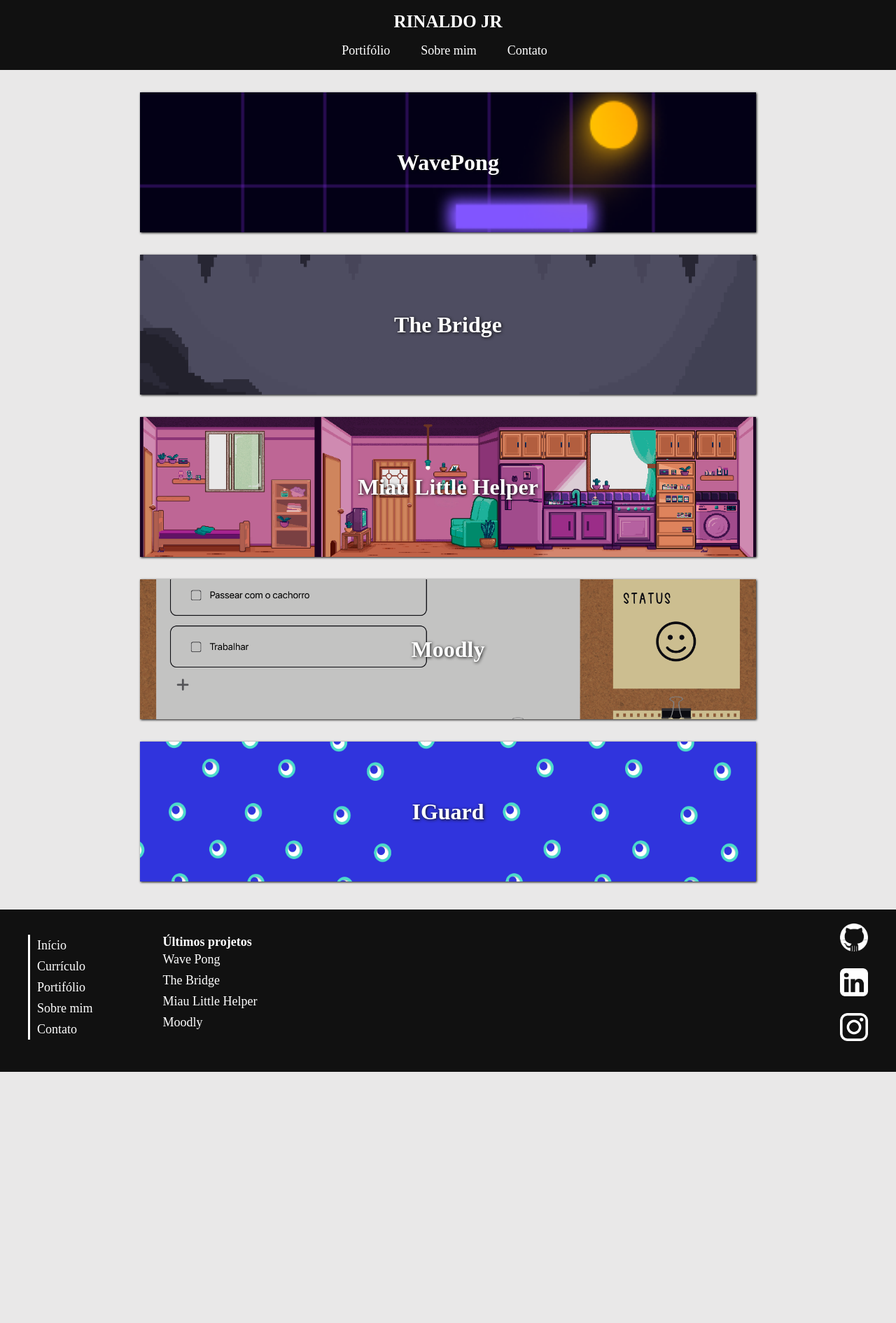
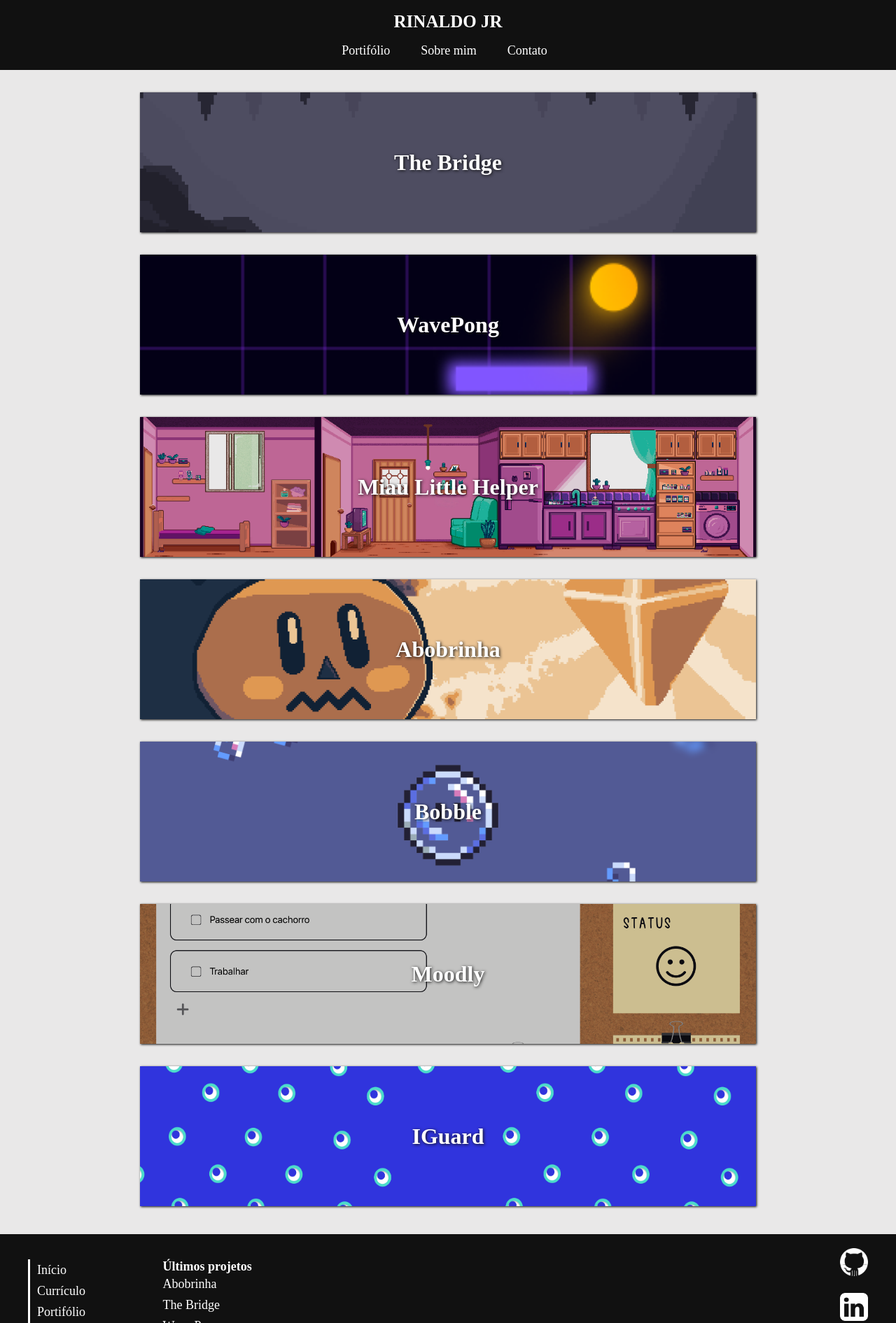
Before and after one commit to rinaldosbj/Portifolio, a plain HTML site: page portfolio.html in a window 1280 px wide. Shown: the top 1891 px of the page at 70% size. Before the commit the page ends 1532 px from the top, so only its background shows below. Drawn offline with Linux system fonts and the light colour scheme; a web font is replaced by a local one.

Commit message:
update projects

```diff
--- a/portfolio.html
+++ b/portfolio.html
@@ -25,19 +25,29 @@
     <div class="wraper">
         <main>
             <section class="port-projetos">
-                <a href="https://github.com/RinaldoJr4/WavePong">
+                <a href="https://apps.apple.com/br/app/the-bridge-a-travessia/id6451073064">
+                    <div class="TheBridge">
+                        <h3>The Bridge</h3>
+                    </div>
+                </a>
+                <a href="https://apps.apple.com/br/app/wave-pong/id6444109159">
                     <div class="WavePong">
                         <h3>WavePong</h3>
                     </div>
                 </a>
-                <a href="https://github.com/RinaldoJr4/TheBridge">
-                    <div class="TheBridge">
-                        <h3>The Bridge</h3>
+                <a href="https://apps.apple.com/br/app/miau-little-helper/id6447702341">
+                    <div class="MLH">
+                        <h3>Miau Little Helper</h3>
                     </div>
                 </a>
-                <a href="https://github.com/victorKammerer/Miau-Little-Helper">
-                    <div class="MLH">
-                        <h3>Miau Little Helper</h3>
+                <a href="https://rinaldosbj.itch.io/abobrinha">
+                    <div class="Abobrinha">
+                        <h3>Abobrinha</h3>
+                    </div>
+                </a>
+                <a href="https://rinaldosbj.itch.io/bobble">
+                    <div class="Bobble">
+                        <h3>Bobble</h3>
                     </div>
                 </a>
                 <a href="https://github.com/RinaldoJr4/Moodly">
@@ -66,10 +76,10 @@
         </ul>
         <ul class="projetoslinks">
             <li class="projetostitle">Últimos projetos</li>
+            <li><a href="https://rinaldosbj.itch.io/abobrinha">Abobrinha</a></li>
+            <li><a href="https://apps.apple.com/br/app/the-bridge-a-travessia/id6451073064">The Bridge</a></li>
             <li><a href="https://apps.apple.com/br/app/wave-pong/id6444109159">Wave Pong</a></li>
-            <li><a href="https://github.com/RinaldoJr4/TheBridge">The Bridge</a></li>
-            <li><a href="https://github.com/victorKammerer/Miau-Little-Helper">Miau Little Helper</a></li>
-            <li><a href="https://github.com/RinaldoJr4/Moodly">Moodly</a></li>
+            <li><a href="https://apps.apple.com/br/app/miau-little-helper/id6447702341">Miau Little Helper</a></li>
         </ul>
         <div class="socialmedia">
             <a href="https://github.com/RinaldoJr4">
--- a/style.css
+++ b/style.css
@@ -135,6 +135,7 @@ h3 {
 }
 .boxlink:hover {
     transform: scale(1.05);
+    background-color: #588eb6;
 }
 
 /*
@@ -173,9 +174,11 @@ h3 {
     background-size: cover;
     transition: transform 0.5s;
     box-shadow: 1px 1px 3px #111;
+    opacity: 100%;
 }
 .port-projetos a div:hover {
     transform: scale(1.05);
+    opacity: 90%;
 }
 
 .WavePong {
@@ -196,6 +199,14 @@ h3 {
 
 .IGuard {
     background-image: url(Img/IGuard.png);
+}
+
+.Abobrinha {
+    background-image: url(Img/Abobrinha.png);
+}
+
+.Bobble {
+    background-image: url(Img/Bobble.png);
 }
 
 /* Sobre mim */
@@ -402,10 +413,6 @@ footer ul li a:hover{
         padding:0px;
     }
 
-    header {
-        background-color: #588eb6;
-    }
-
     header nav ul li a {
         font-size: 18px;
     }
```
Also changed, not shown: about.html (+4 -4 lines), contact.html (+4 -4 lines), index.html (+3 -3 lines), Img/Abobrinha.png (added), Img/Bobble.png (added), Img/workinprogress.png (added), 2 other files.
